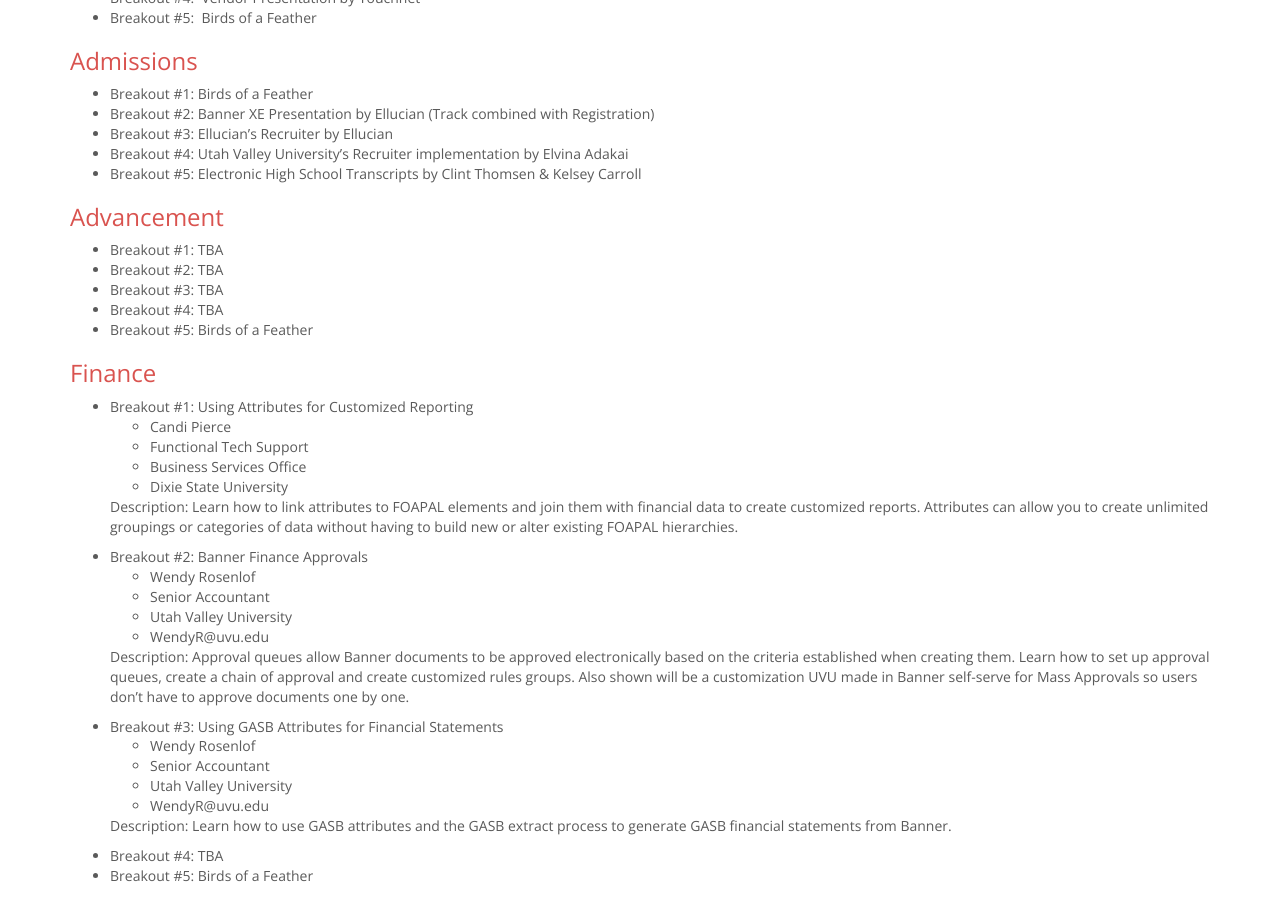
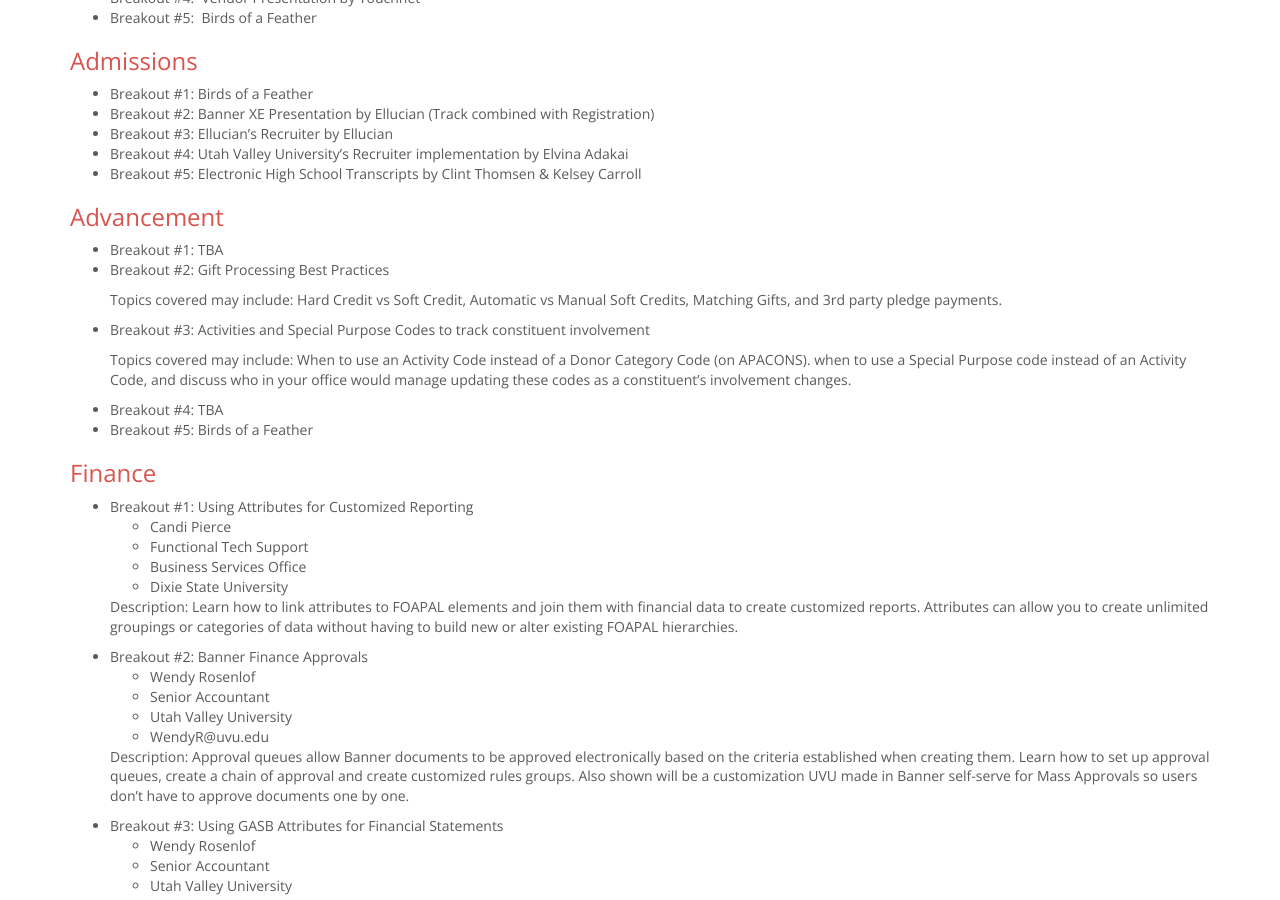
Before and after one commit to ubug/ubug.github.io, a Jekyll site: the page built from schedule/index.md, in a window 1280 px wide and 900 px high, scrolled down 1162 px. Built offline with Jekyll 4.4.1, drawn with Linux system fonts in a browser that asks for light colours; nearby versions of some CDN libraries; Markdown is read by kramdown in place of the engine named in the settings.

Commit message:
Update index.md

```diff
--- a/schedule/index.md
+++ b/schedule/index.md
@@ -45,8 +45,12 @@
 ### Advancement
 
 * Breakout #1: TBA
-* Breakout #2: TBA
-* Breakout #3: TBA
+* Breakout #2: Gift Processing Best Practices
+
+    Topics covered may include: Hard Credit vs Soft Credit, Automatic vs Manual Soft Credits, Matching Gifts, and 3rd party pledge payments.
+* Breakout #3: Activities and Special Purpose Codes to track constituent involvement
+
+    Topics covered may include: When to use an Activity Code instead of a Donor Category Code (on APACONS). when to use a Special Purpose code instead of an Activity Code, and discuss who in your office would manage updating these codes as a constituent's involvement changes.
 * Breakout #4: TBA
 * Breakout #5: Birds of a Feather
 
```
